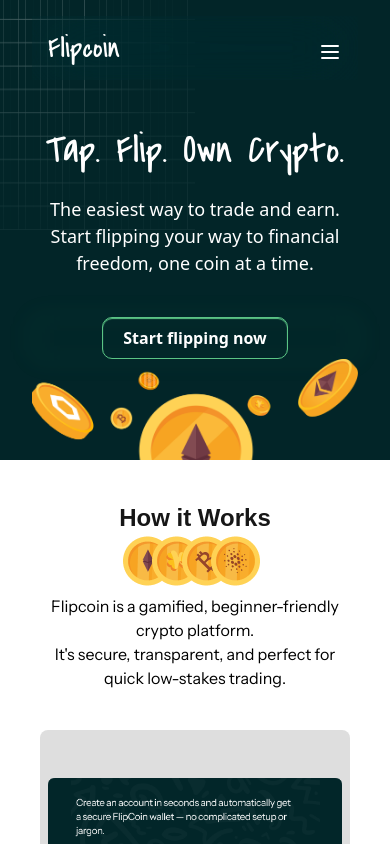
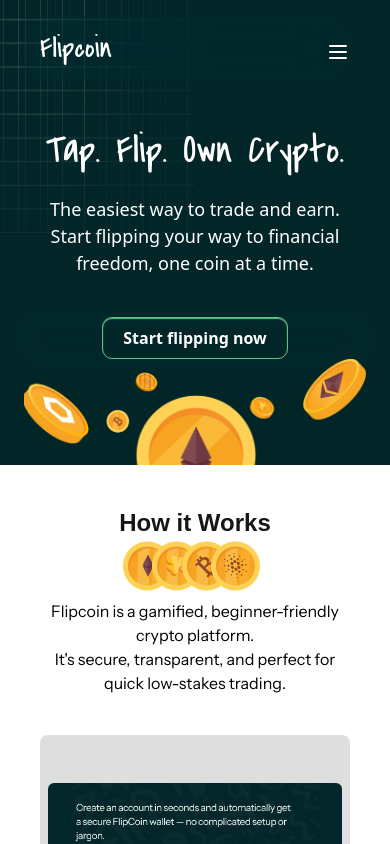
Before and after one commit to fermac1/flip-coin, a Nuxt app: page / in a window 390 px wide. Shown: the top 844 px of the page. Built offline with nearby package versions, Linux system fonts and the light colour scheme; a web font is replaced by a local one.

Commit message:
fix: mobile navbar

```diff
--- a/app/pages/index.vue
+++ b/app/pages/index.vue
@@ -1,5 +1,5 @@
 <template>
-    <div class="md:min-h-screen bg-[#022629] text-white px-8 md:px-20 md:pt-10 pt-4 pb-0 relative bg-cover bg-no-repeat md:bg-left-top bg-[url(/images/bg-vector.png)]"
+    <div class="md:min-h-screen bg-[#022629] text-white px-6 md:px-20 md:pt-10 pt-4 pb-0 relative bg-cover bg-no-repeat md:bg-left-top bg-[url(/images/bg-vector.png)]"
         style="background-size: 50% 50%; background-position: top left;">
         <div class="absolute inset-0 bg-[#022629] bg-opacity-70"></div>
         <div class="z-10 relative">
```
